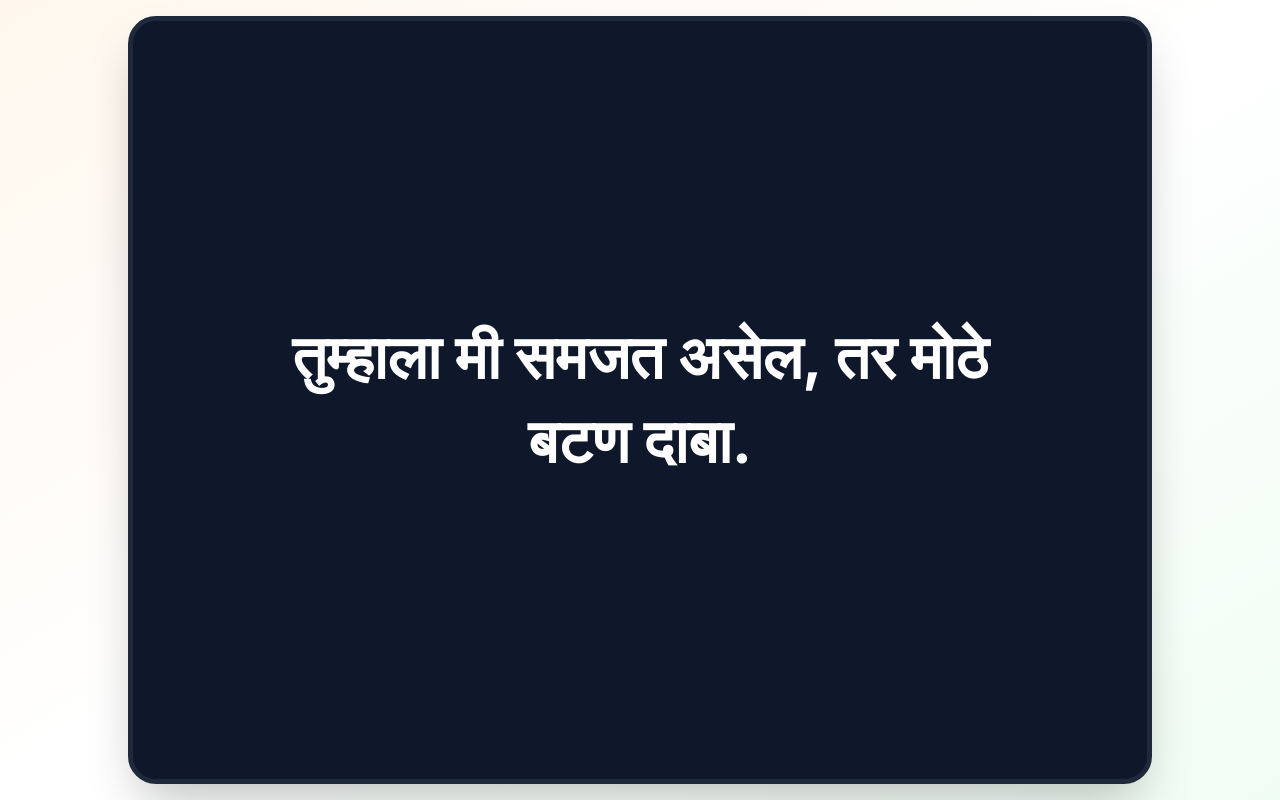
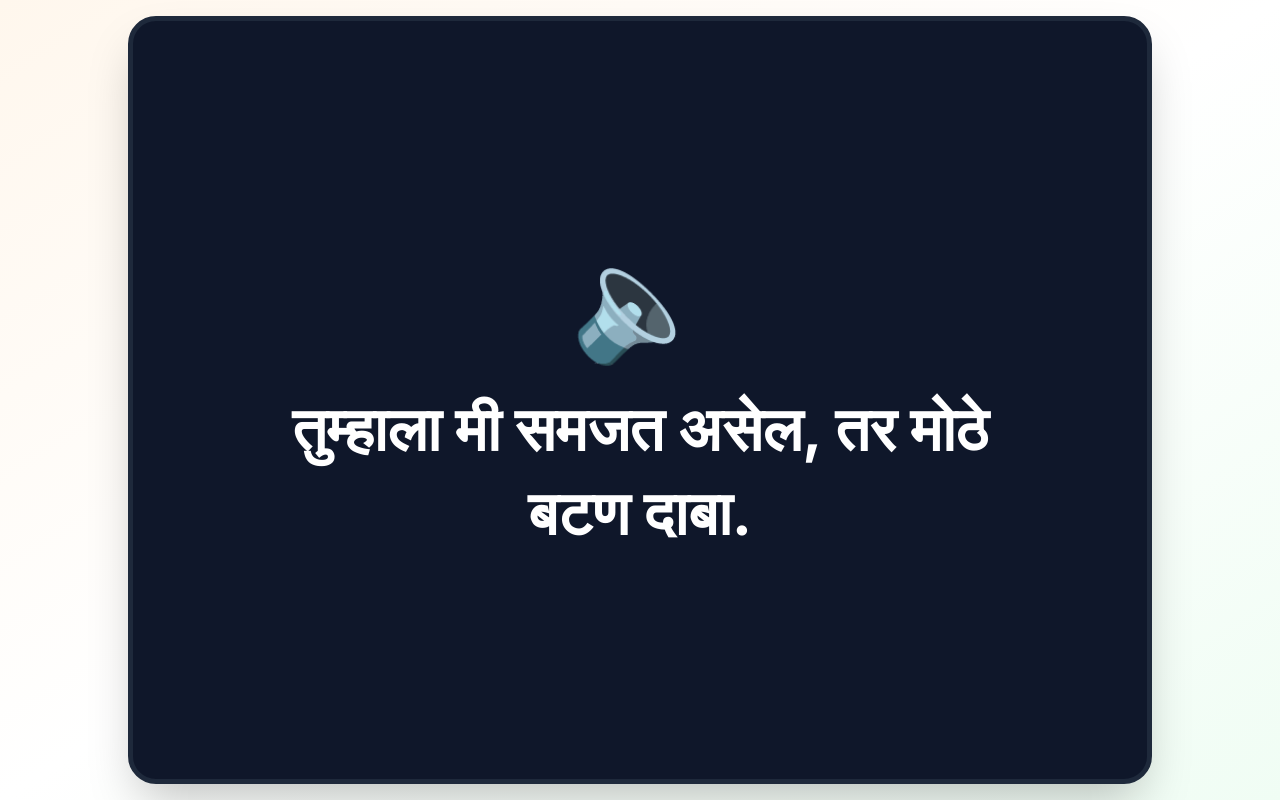
Before and after one commit to deepakmmishra25-sketch/BHASHA-FINAL-29, a Next.js app in the folder frontend/: page / in a window 1280 px wide. Shown: the top 800 px of the page. Built offline with nearby package versions, Linux system fonts and the light colour scheme.

Commit message:
Update language-gate.tsx

```diff
--- a/frontend/src/components/landing/language-gate.tsx
+++ b/frontend/src/components/landing/language-gate.tsx
@@ -5,10 +5,10 @@ import { useRouter } from "next/navigation";
 import { useAppStore } from "@/store/app.store";
 
 // Voice-first language gate for users who cannot read.
-// Plays the same question in 11 languages, one after another. The first tap
-// starts the voice (browsers block audio until the user touches the page).
-// As soon as the user taps the big button, the voice stops, the whole site
-// switches to that language through the app store, and the user goes to login.
+// 1st tap: starts the voice (browsers need one touch before playing sound).
+// Voice plays the question in 11 languages one after another.
+// 2nd tap (when the user understands): stops the voice, saves the language,
+// and goes to the login page in that language.
 
 const CYCLE_DELAY_MS = 3000;
 
@@ -31,12 +31,13 @@ export function LanguageGate() {
   const router = useRouter();
 
   const [index, setIndex] = useState(0);
+  const [started, setStarted] = useState(false);
   const [chosen, setChosen] = useState(false);
 
   // Refs so timers and audio callbacks always see the latest values
   const audioRef = useRef<HTMLAudioElement | null>(null);
   const timerRef = useRef<ReturnType<typeof setTimeout> | null>(null);
-  const hasInteractedRef = useRef(false);
+  const startedRef = useRef(false);
   const chosenRef = useRef(false);
   const indexRef = useRef(0);
 
@@ -96,20 +97,23 @@ export function LanguageGate() {
     indexRef.current = (indexRef.current + 1) % GATE_LANGUAGES.length;
     setIndex(indexRef.current);
 
-    if (hasInteractedRef.current) {
+    if (startedRef.current) {
       playVoice();
     } else {
-      // No touch yet: keep changing the text silently
+      // Not started yet: keep changing the text silently
       timerRef.current = setTimeout(advance, CYCLE_DELAY_MS);
     }
   }
 
-  function markInteracted() {
-    if (hasInteractedRef.current || chosenRef.current) return;
-    hasInteractedRef.current = true;
+  // First tap: start the voice only. It does NOT choose a language.
+  function startVoice() {
+    if (startedRef.current || chosenRef.current) return;
+    startedRef.current = true;
+    setStarted(true);
     playVoice();
   }
 
+  // Second tap: the user understands this language. Save it and go to login.
   function choose() {
     if (chosenRef.current) return;
     const item = GATE_LANGUAGES[indexRef.current];
@@ -122,20 +126,26 @@ export function LanguageGate() {
     document.documentElement.lang = item.code;
     document.documentElement.dir = item.code === "ur" ? "rtl" : "ltr";
 
-    // Go straight to login, now in the chosen language
     router.push("/login");
   }
 
+  function handleTap() {
+    if (!startedRef.current) {
+      startVoice();
+    } else {
+      choose();
+    }
+  }
+
   useEffect(() => {
-    // Start cycling silently; the first touch or key press starts the voice
+    // Start cycling silently; the first tap starts the voice
     timerRef.current = setTimeout(advance, CYCLE_DELAY_MS);
 
     const onKey = (e: KeyboardEvent) => {
-      if (!hasInteractedRef.current) markInteracted();
-      if (chosenRef.current) return;
-      if ((e.key === " " || e.key === "Enter") && document.activeElement?.id !== "lang-gate-btn") {
+      if (document.activeElement?.id === "lang-gate-btn") return; // button handles it
+      if (e.key === " " || e.key === "Enter") {
         e.preventDefault();
-        choose();
+        handleTap();
       }
     };
     const onVisibility = () => {
@@ -167,15 +177,16 @@ export function LanguageGate() {
       <button
         id="lang-gate-btn"
         type="button"
-        onPointerDown={markInteracted}
-        onTouchStart={markInteracted}
-        onFocus={markInteracted}
-        onClick={choose}
+        onClick={handleTap}
         lang={item.code}
         dir={item.code === "ur" ? "rtl" : "ltr"}
         aria-label={item.text}
-        className="flex h-[calc(100dvh-32px)] min-h-[60vh] w-full max-w-5xl flex-col items-center justify-center rounded-[28px] border-[5px] border-slate-800 bg-slate-900 p-8 text-center text-white shadow-2xl transition active:scale-[0.985] focus-visible:outline focus-visible:outline-[6px] focus-visible:outline-offset-[6px] focus-visible:outline-blue-600 select-none"
+        className="flex h-[calc(100dvh-32px)] min-h-[60vh] w-full max-w-5xl flex-col items-center justify-center gap-8 rounded-[28px] border-[5px] border-slate-800 bg-slate-900 p-8 text-center text-white shadow-2xl transition active:scale-[0.985] focus-visible:outline focus-visible:outline-[6px] focus-visible:outline-offset-[6px] focus-visible:outline-blue-600 select-none"
       >
+        {/* Speaker icon: universal sign for "listen" for people who cannot read */}
+        <span aria-hidden="true" className="text-[clamp(4rem,10vw,7rem)] leading-none">
+          {started ? "🔊" : "🔈"}
+        </span>
         <span
           className="max-w-3xl text-[clamp(2rem,5.2vw,3.8rem)] font-bold leading-snug"
           style={item.code === "ur" ? { fontFamily: '"Noto Nastaliq Urdu", system-ui, sans-serif', lineHeight: 1.7 } : undefined}
```
